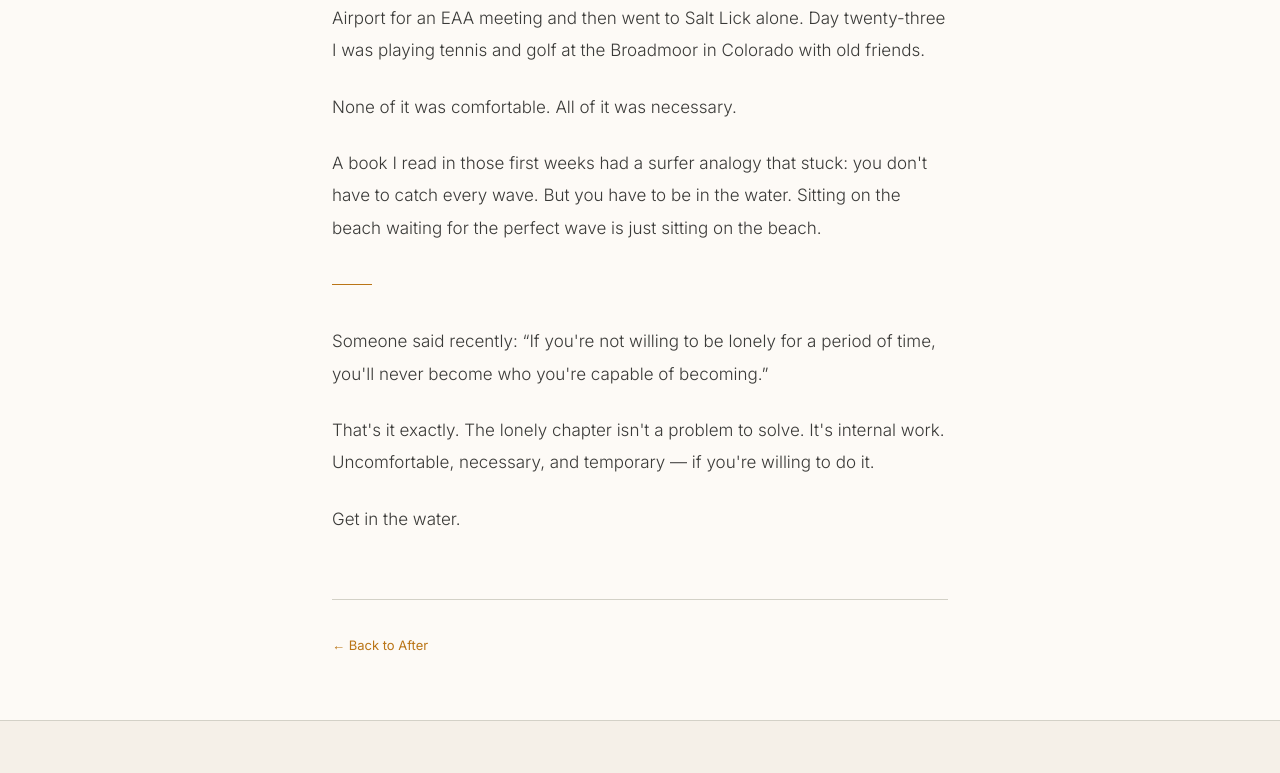
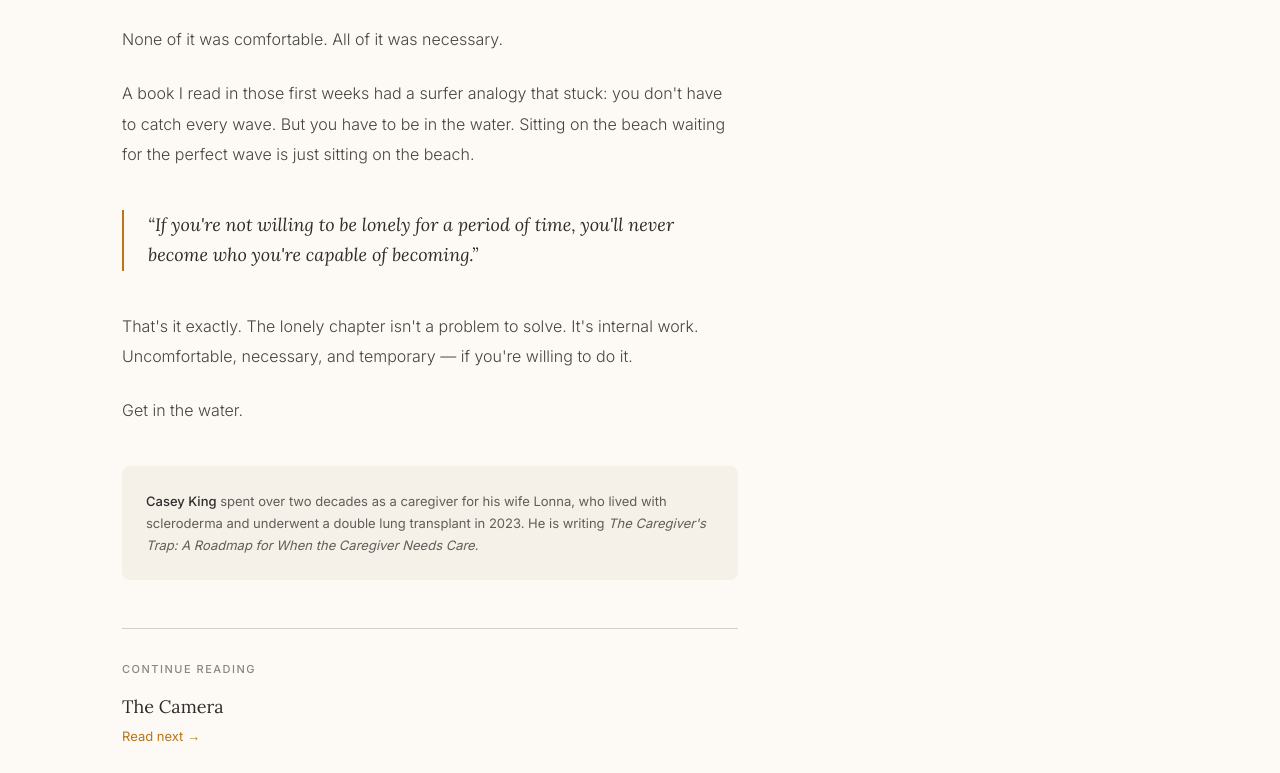
Before and after one commit to caseywsj/caregivertrap, a Next.js app: page /after/the-lonely-chapter in a window 1280 px wide. Shown: the part 2000-2773 px from the top of the page. Built offline with nearby package versions, Linux system fonts and the light colour scheme.

Commit message:
Rebuild Lonely Chapter article to match site article pattern

```diff
--- a/app/after/the-lonely-chapter/page.tsx
+++ b/app/after/the-lonely-chapter/page.tsx
@@ -1,3 +1,4 @@
+"use client";
 import Nav from "../../../components/Nav";
 import Footer from "../../../components/Footer";
 import JoinCTA from "../../../components/JoinCTA";
@@ -6,18 +7,31 @@ export default function TheLonelyChapter() {
   return (
     <main style={{ fontFamily: "'Inter', sans-serif", background: "#FDFAF6", color: "#2C2C2A", minHeight: "100vh" }}>
       <Nav />
-      <div style={{ maxWidth: "680px", margin: "0 auto", padding: "5rem 2rem 4rem" }}>
+      <div style={{ maxWidth: "1100px", margin: "0 auto" }}>
+        <article style={{ padding: "5rem 2rem 3rem", maxWidth: "680px" }}>
+
+          <div style={{ marginBottom: "2rem" }}>
+            <a href="/after" style={{ fontSize: "12px", color: "#BA7517", textDecoration: "none", letterSpacing: "0.5px" }}>
+              ← After
+            </a>
+          </div>
+
           <p style={{ fontSize: "11px", letterSpacing: "1.5px", textTransform: "uppercase" as const, color: "#BA7517", marginBottom: "1rem", fontWeight: 500 }}>
             After
           </p>
-        <h1 style={{ fontFamily: "'Lora', serif", fontSize: "clamp(28px, 4vw, 42px)", fontWeight: 400, lineHeight: 1.3, letterSpacing: "-0.5px", marginBottom: "1.5rem", color: "#2C2C2A" }}>
+
+          <h1 style={{ fontFamily: "'Lora', serif", fontSize: "clamp(26px, 4vw, 36px)", fontWeight: 400, lineHeight: 1.3, letterSpacing: "-0.5px", marginBottom: "1rem", color: "#2C2C2A" }}>
             The Lonely Chapter
           </h1>
-        <p style={{ fontSize: "19px", fontFamily: "'Lora', serif", fontStyle: "italic", lineHeight: 1.7, color: "#5F5E5A", marginBottom: "3rem" }}>
+
+          <p style={{ fontFamily: "'Lora', serif", fontSize: "18px", fontStyle: "italic", color: "#5F5E5A", lineHeight: 1.6, marginBottom: "2.5rem" }}>
             The gap between the old life and the new one — and what to do with it.
           </p>
 
-        <div style={{ fontSize: "17px", lineHeight: 1.9, color: "#3a3a38", fontWeight: 300 }}>
+          <div style={{ width: "40px", height: "1.5px", background: "#BA7517", marginBottom: "2.5rem" }} />
+
+          <div style={{ fontSize: "16px", lineHeight: 1.9, color: "#444441", fontWeight: 300 }}>
+
             <p style={{ marginBottom: "1.5rem" }}>I don&apos;t think I&apos;ve ever been so sad.</p>
             <p style={{ marginBottom: "1.5rem" }}>I don&apos;t think I&apos;ve ever felt so lonely.</p>
             <p style={{ marginBottom: "1.5rem" }}>I wrote that on July 29, 2025. The day Lonna died. And I meant both things completely. But here&apos;s what I&apos;ve learned in the months since — they aren&apos;t the same thing. The sadness made sense. The loneliness was something different. Something I wasn&apos;t prepared for. Something nobody really talks about.</p>
@@ -41,18 +55,36 @@ export default function TheLonelyChapter() {
             <p style={{ marginBottom: "1.5rem" }}>None of it was comfortable. All of it was necessary.</p>
             <p style={{ marginBottom: "1.5rem" }}>A book I read in those first weeks had a surfer analogy that stuck: you don&apos;t have to catch every wave. But you have to be in the water. Sitting on the beach waiting for the perfect wave is just sitting on the beach.</p>
 
-          <div style={{ width: "40px", height: "1.5px", background: "#BA7517", margin: "2.5rem 0" }} />
+            <blockquote style={{ fontFamily: "'Lora', serif", fontSize: "18px", fontStyle: "italic", lineHeight: 1.7, color: "#2C2C2A", paddingLeft: "1.5rem", borderLeft: "2px solid #BA7517", margin: "2.5rem 0" }}>
+              &ldquo;If you&apos;re not willing to be lonely for a period of time, you&apos;ll never become who you&apos;re capable of becoming.&rdquo;
+            </blockquote>
 
-          <p style={{ marginBottom: "1.5rem" }}>Someone said recently: &ldquo;If you&apos;re not willing to be lonely for a period of time, you&apos;ll never become who you&apos;re capable of becoming.&rdquo;</p>
             <p style={{ marginBottom: "1.5rem" }}>That&apos;s it exactly. The lonely chapter isn&apos;t a problem to solve. It&apos;s internal work. Uncomfortable, necessary, and temporary — if you&apos;re willing to do it.</p>
-          <p style={{ marginBottom: "1.5rem" }}>Get in the water.</p>
+            <p style={{ marginBottom: "2.5rem" }}>Get in the water.</p>
+
           </div>
 
-        <div style={{ marginTop: "4rem", paddingTop: "2rem", borderTop: "0.5px solid #D3D1C7" }}>
-          <a href="/after" style={{ fontSize: "13px", color: "#BA7517", textDecoration: "none" }}>← Back to After</a>
+          <div style={{ padding: "1.5rem", background: "#F5F0E8", borderRadius: "8px", marginBottom: "3rem" }}>
+            <p style={{ fontSize: "13px", color: "#5F5E5A", lineHeight: 1.7 }}>
+              <strong style={{ color: "#2C2C2A", fontWeight: 500 }}>Casey King</strong> spent over two decades as a caregiver for his wife Lonna, who lived with scleroderma and underwent a double lung transplant in 2023. He is writing <em>The Caregiver&apos;s Trap: A Roadmap for When the Caregiver Needs Care</em>.
+            </p>
           </div>
+
+          <div style={{ borderTop: "0.5px solid #D3D1C7", paddingTop: "2rem", marginBottom: "3rem" }}>
+            <p style={{ fontSize: "11px", letterSpacing: "1.5px", textTransform: "uppercase" as const, color: "#888780", marginBottom: "1rem", fontWeight: 500 }}>
+              Continue reading
+            </p>
+            <a href="/after/the-camera" style={{ textDecoration: "none" }}>
+              <p style={{ fontFamily: "'Lora', serif", fontSize: "18px", color: "#2C2C2A", lineHeight: 1.4, marginBottom: "0.5rem" }}>
+                The Camera
+              </p>
+              <p style={{ fontSize: "13px", color: "#BA7517" }}>Read next →</p>
+            </a>
           </div>
+
+        </article>
         <JoinCTA message="There is an after. And it can be genuinely good." />
+      </div>
       <Footer />
     </main>
   );
```
Lines whose indentation alone changed are shown as unchanged.
